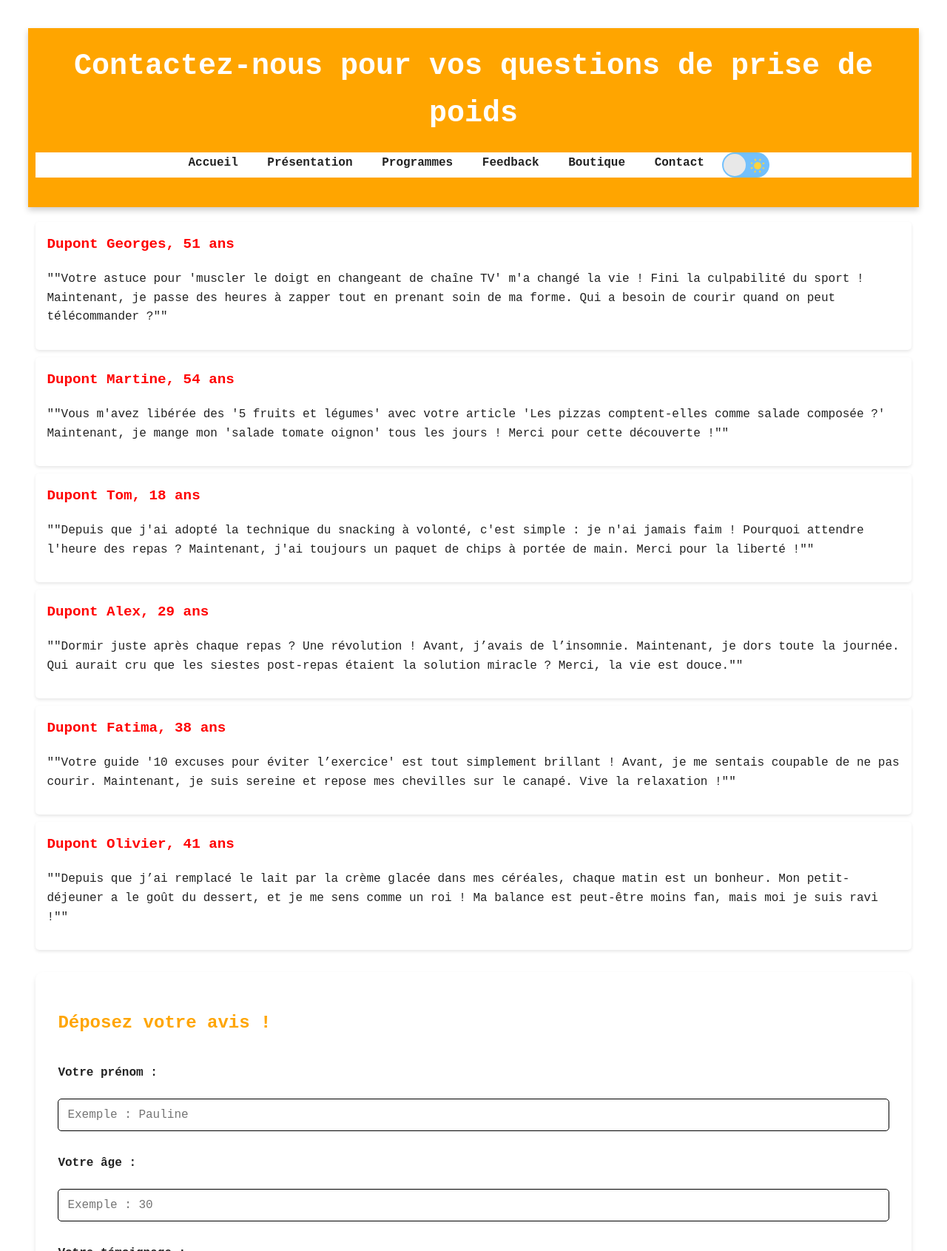
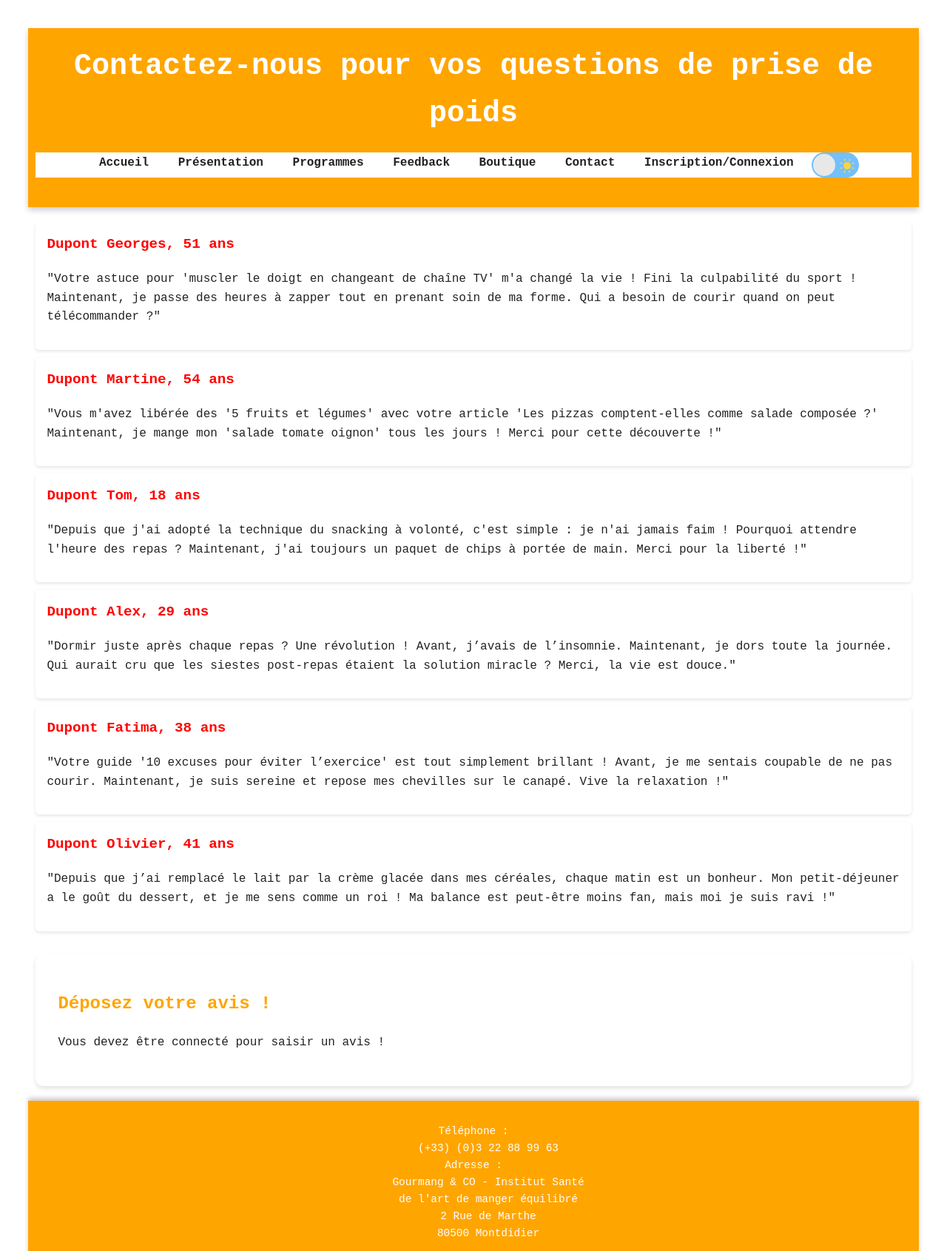
Before and after one commit to RomainGeiger/ProjetWEB, a PHP site: page /Php/avis.php in a window 1280 px wide. Shown: the top 1691 px of the page at 74% size. Run offline with PHP 8.4, Linux system fonts and the light colour scheme; data comes from the database, SQL or seed files in the repository.

Commit message:
Système de connexion page avis fonctionnel + ajout d'un register/login pour les utilisateurs pas connectés dans le header (ne s'affiche pas si l'utilisateur est déjà connecté) + patch d'une ligne dans le fichier auth.php

```diff
--- a/Darkmode.php
+++ b/Darkmode.php
@@ -33,6 +33,12 @@ $theme = $_COOKIE['theme'] ?? 'light';
     <a href="Php/avis.php">Feedback</a>
     <a href="Php/magazin.php">Boutique</a>
     <a href="Php/contact.php">Contact</a>
+    <?php
+    session_start();
+    if (!isset($_SESSION['user_id'])) {
+      echo '<a href="Php/register.php">Inscription/Connexion</a>';
+    }
+    ?>
 
     <?php $checked = $theme === 'dark' ? 'checked' : ''; ?>
     <label class="switch">
--- a/Php/Darkmode.php
+++ b/Php/Darkmode.php
@@ -33,6 +33,12 @@ $theme = $_COOKIE['theme'] ?? 'light';
     <a href="avis.php">Feedback</a>
     <a href="magazin.php">Boutique</a>
     <a href="contact.php">Contact</a>
+    <?php
+    session_start();
+    if (!isset($_SESSION['user_id'])) {
+      echo '<a href="register.php">Inscription/Connexion</a>';
+    }
+    ?>
 
     <?php $checked = $theme === 'dark' ? 'checked' : ''; ?>
     <label class="switch">
--- a/Php/auth.php
+++ b/Php/auth.php
@@ -25,7 +25,7 @@ function current_user_id(bool $redirect = true): ?int
 
     /* redirection si pas identifier */
     if ($redirect) {
-        header('Location: pages/login.php');
+        header('Location: php/login.php');
         exit;
     }
 
--- a/Php/avis.php
+++ b/Php/avis.php
@@ -18,6 +18,7 @@
 
     <?php
         require("..\bdb\connexion.php"); //Etablie une connexion à la base de données
+        session_start();
 
         $reqSQL=
         "SELECT utilisateur.nom, utilisateur.prenom, utilisateur.age, feedback.feedback FROM feedback INNER JOIN utilisateur ON feedback.id_clients = utilisateur.id;";
@@ -31,30 +32,34 @@
                 echo '
                 <div class="testimonial">
                     <h3>'.$value['nom'].' '.$value['prenom'].', '.$value['age'].' ans</h3>
-                    <p>"'.$value['feedback'].'"</p>
+                    <p>'.$value['feedback'].'</p>
                 </div>';
 
             }
 
 
     ?>
-
-
     <div class="avis">
         <h2>Déposez votre avis !</h2>
-        <form action="submit-review.php" method="post">
-            <label for="name"><p>Votre prénom :</p></label>
-            <input type="text" id="name" name="name" placeholder="Exemple : Pauline" required>
+    <?php
+        if (!isset($_SESSION['user_id'])) {
+            echo "<p> Vous devez être connecté pour saisir un avis !</p>";
+        }
+        else{
+            echo '
+                    <form action="submit-review.php" method="post">
 
-            <label for="age" class="test"><p>Votre âge :</p></label>
-            <input type="number" id="age" name="age" min="1" placeholder="Exemple : 30" required>
+                    <label for="message" class="test"><p>Votre témoignage :</p></label>
+                    <textarea id="message" name="message" rows="5" placeholder="Racontez votre expérience..." required></textarea>
 
-            <label for="message" class="test"><p>Votre témoignage :</p></label>
-            <textarea id="message" name="message" rows="5" placeholder="Racontez votre expérience..." required></textarea>
+                    <button type="submit">Envoyer</button>
+                </form>';
+        }
 
-            <button type="submit">Envoyer</button>
-        </form>
+    ?>
+
     </div>
+
 </div>
 <footer class="footer">
     <dl>
```
